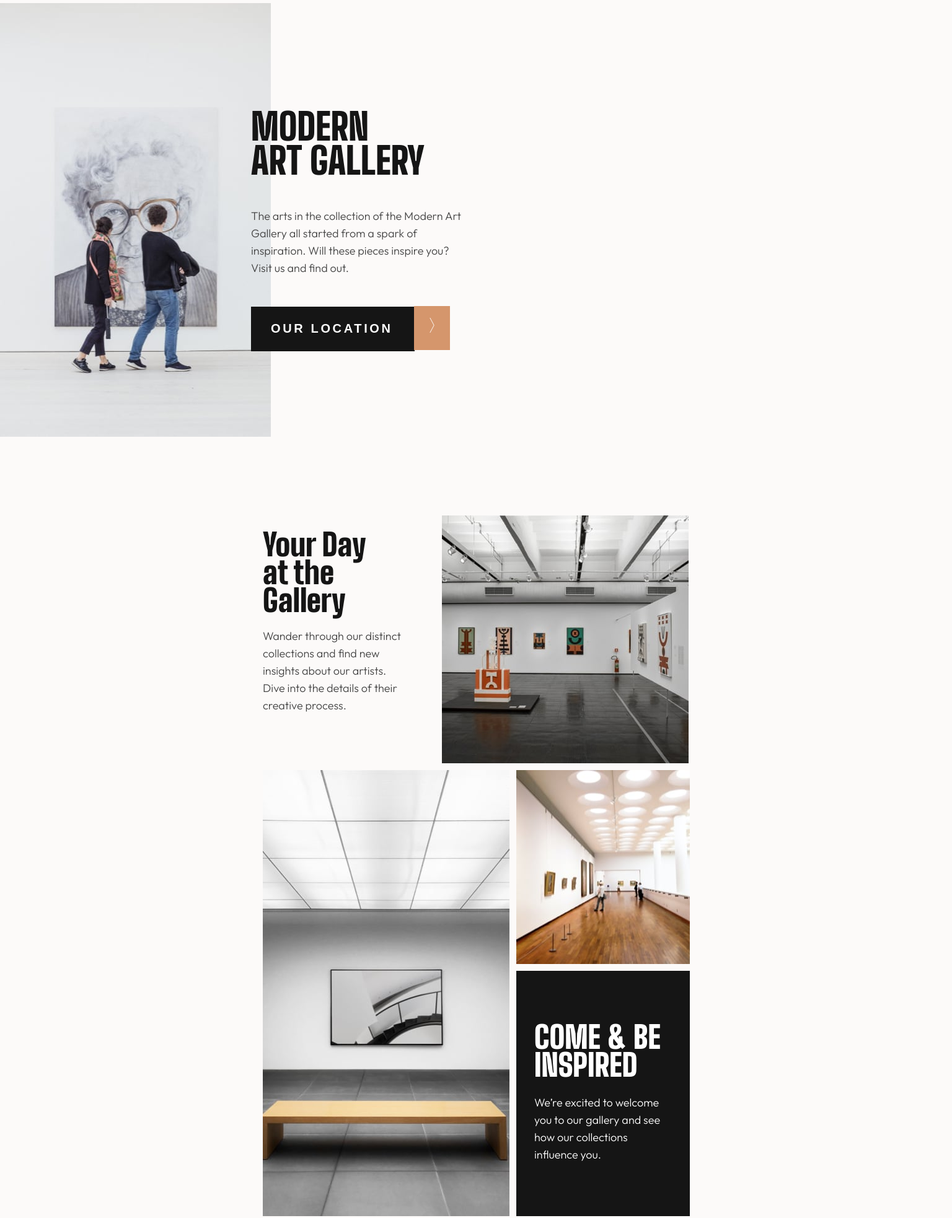
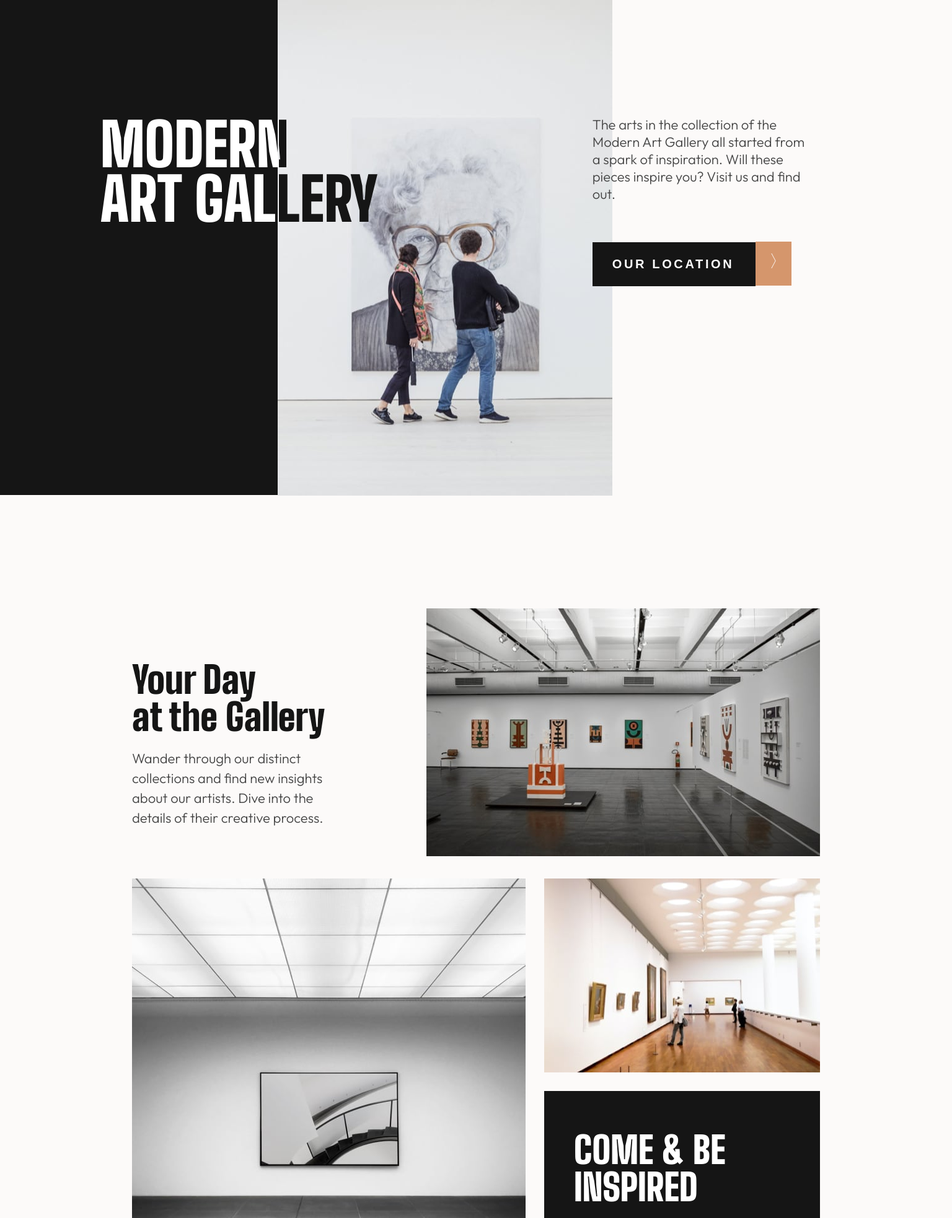
Before and after one commit to BekaChkhiro/Art-gallery-website, a plain HTML site: page index.html in a window 1536 px wide. Shown: the top 1966 px of the page at 62% size. Drawn offline with Linux system fonts and the light colour scheme.

Commit message:
Completed

```diff
--- a/css/main-dektop.css
+++ b/css/main-dektop.css
@@ -0,0 +1,131 @@
+@media screen and (min-width: 1440px) {
+
+    /* modern art gallery */
+
+    .desktop-background-image {
+        background-color: #151515;
+        padding: 189px 0px 434px 0px;
+        margin-top: -3px;
+    }
+
+    .desktop-background-image h1 {
+        color: #FFFFFF;
+        font-size: 96px;
+        font-weight: 900;
+        line-height: 88px;
+        position: relative;
+        left: 162px;
+        background-image: linear-gradient(90deg, #ffff 0, #fff 3em, #151515 3em, #151515 5em );
+        color: transparent;
+        -webkit-background-clip: text;
+    }
+
+    .modern-art-content h1 {
+        display: none;
+    }
+
+    .modern-art-content p {
+        font-size: 22px;
+        margin-bottom: 64px;
+    }
+
+    .modern-art-content {
+        margin-top: -40px;
+    }
+
+    .image-hero-tablet {
+        display: none;
+    }
+
+    /* grid container */
+
+    /* grid item 2 */
+    .grid-item2-tablet h1 {
+        width: 350px;
+        font-size: 60px;
+        line-height: 60px;
+    }
+
+    .grid-item2-tablet p {
+        width: 350px;
+        font-size: 22px;
+        line-height: 32px;
+    }
+
+    /* grid item 5 */
+
+    .grid-item5-tablet {
+        width: 350px;
+        height: 248px;
+        padding: 65px 47px 64px 48px!important;
+    }
+
+
+    .grid-item5-tablet h1 {
+        width: 350px;
+        height: 120px;
+        font-size: 60px;
+        line-height: 60px;
+        margin-bottom: 32px;
+    }
+
+    .grid-item5-tablet p {
+        width: 350px;
+        height: 96px;
+        font-size: 22px;
+        line-height: 32px;
+    }
+
+
+    /* grid items */
+
+    .grid-item1-desktop {
+        grid-area: item1;
+        margin-left: -190px;
+    }
+
+    .grid-item2-tablet {
+        padding: 60px 0px 20px 0px;
+        grid-area: item2;
+        width: 350px;
+    }
+
+    .grid-item3-desktop {
+        grid-area: item3;
+    }
+
+    .grid-item4-desktop {
+        grid-area: item4;
+    }
+
+    .grid-item5-tablet {
+        grid-area: item5;
+    }
+
+    .grid-container {
+        width: 1110px;
+        gap: 30px;
+        padding: 180px 165px;
+    }
+
+    /* footer */
+
+    .footer-div {
+        width: 1110px;
+    }
+
+    .footer-div p {
+        width: 430px;
+        height: 84px;
+        margin-left: 140.43px;
+        margin-right: 260px;
+    }
+
+    .logo-light {
+        width: 159.57px;
+        height: 58px;
+    }
+
+
+
+}
--- a/css/main-mobile.css
+++ b/css/main-mobile.css
@@ -41,6 +41,7 @@ p {
 .our-location button {
     padding: 24px 35px 24px 32px;
     background-color: #151515;
+    cursor: pointer;
     color: #FFFFFF;
     font-size: 20px;
     font-weight: 800;
@@ -168,6 +169,14 @@ p {
 }
 
 
+
+@media screen and (max-width: 1439px){
+    .grid-item1-desktop, .grid-item3-desktop,  .grid-item4-desktop {
+        display: none;
+    }
+}
+
+
 @media screen and (max-width: 767px) {
     .image-hero-tablet {
         display: none;
@@ -176,4 +185,11 @@ p {
     .grid-item1-tablet, .grid-item3-tablet,  .grid-item4-tablet, .grid-item5-tablet, .grid-item2-tablet  {
         display: none;
     }
+
+    .image-hero-desktop, .desktop-background-image {
+            display: none;
+        }
+
+
+
 }
--- a/css/main-tablet.css
+++ b/css/main-tablet.css
@@ -140,4 +140,17 @@
         grid-template-columns: 20px 20px 20px;
     }
 
+    @media screen and (max-width: 1439px) {
+        .desktop-background-image, .image-hero-desktop {
+            display: none;
+        }
+    }
+
+
+    @media screen and (max-width: 1439px) {
+        .grid-item1-desktop, .grid-item3-desktop,  .grid-item4-desktop {
+            display: none;
+        }
+    }
+
 }
--- a/index.html
+++ b/index.html
@@ -24,6 +24,12 @@
   <body>
     <main>
       <div class="modern-art-gallery">
+        <div class="desktop-background-image">
+          <h1>
+            MODERN<br />
+            ART GALLERY
+          </h1>
+        </div>
         <div>
           <img
             class="image-hero-mobile"
@@ -33,6 +39,11 @@
           <img
             class="image-hero-tablet"
             src="./assets/tablet/image-hero.jpg"
+            alt="image-hero"
+          />
+          <img
+            class="image-hero-desktop"
+            src="./assets/desktop/image-hero.jpg"
             alt="image-hero"
           />
         </div>
@@ -47,10 +58,13 @@
             and find out.
           </p>
           <div class="our-location">
-            <button>OUR LOCATION</button>
-            <span
-              ><img src="./assets/icon-arrow-right.svg" alt="icon-arrow-right"
-            /></span>
+            <a href="./location.html"
+              ><button>OUR LOCATION</button>
+              <span
+                ><img
+                  src="./assets/icon-arrow-right.svg"
+                  alt="icon-arrow-right" /></span
+            ></a>
           </div>
         </div>
       </div>
@@ -65,6 +79,11 @@
           <img
             class="grid-item1-tablet"
             src="./assets/tablet/image-grid-1.jpg"
+            alt="Gallery"
+          />
+          <img
+            class="grid-item1-desktop"
+            src="./assets/desktop/image-grid-1.jpg"
             alt="Gallery"
           />
           <div class="grid-item2-mobile">
@@ -100,6 +119,11 @@
             alt="Gallery"
           />
           <img
+            class="grid-item3-desktop"
+            src="./assets/desktop/image-grid-2.jpg"
+            alt="Gallery"
+          />
+          <img
             class="grid-item4-mobile"
             src="./assets/mobile/image-grid-3.jpg"
             alt="Gallery"
@@ -107,6 +131,11 @@
           <img
             class="grid-item4-tablet"
             src="./assets/tablet/image-grid-3.jpg"
+            alt="Gallery"
+          />
+          <img
+            class="grid-item4-desktop"
+            src="./assets/desktop/image-grid-3.jpg"
             alt="Gallery"
           />
           <div class="grid-item5-mobile">
```
Also changed, not shown: css/location.css (+15 -9 lines), location.html (+11 -5 lines).
